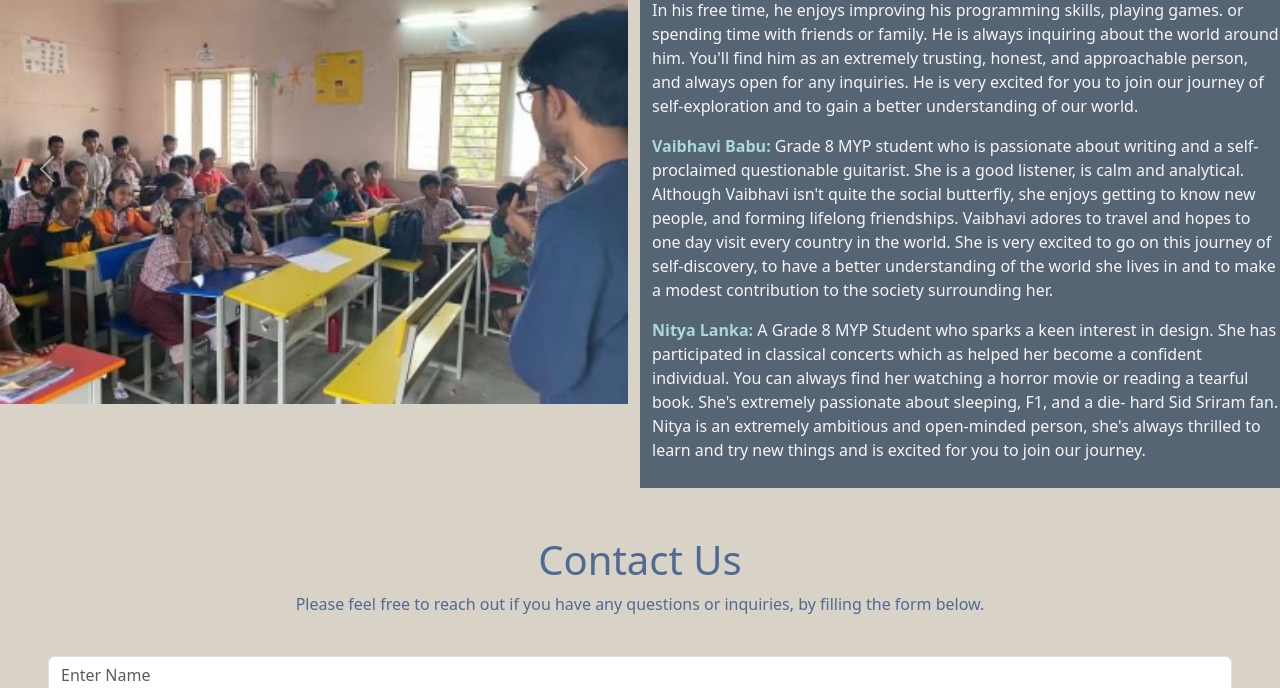
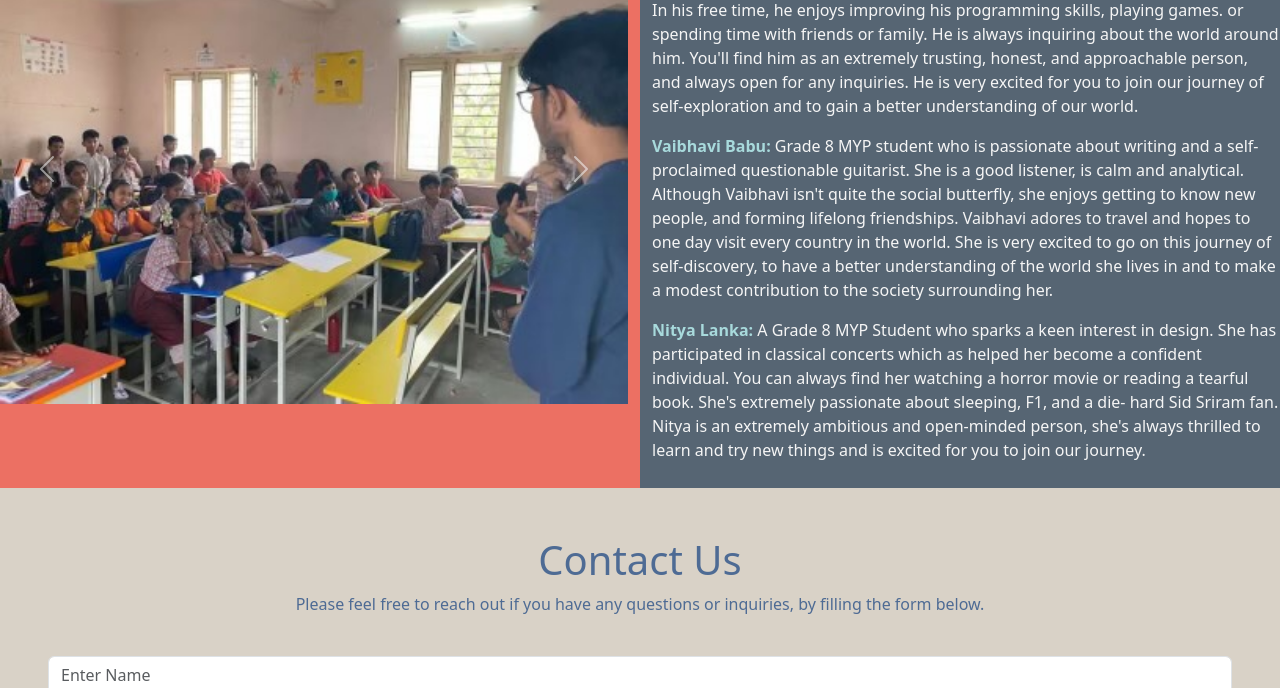
Before and after one commit to adityaoakridge/bluebird, a plain HTML site: page index.html in a window 1280 px wide. Shown: the part 781-1469 px from the top of the page. Drawn offline with nearby package versions, Linux system fonts and the light colour scheme.

Commit message:
Adjusted color for gallery

```diff
--- a/css/style.css
+++ b/css/style.css
@@ -42,7 +42,7 @@ background-color: rgb(78, 107, 148);
 }
 
 .gallery{
-    background-color: rgb(217,210,199);
+    background-color: #EC7063;
     color: whitesmoke;
 }
 
```
